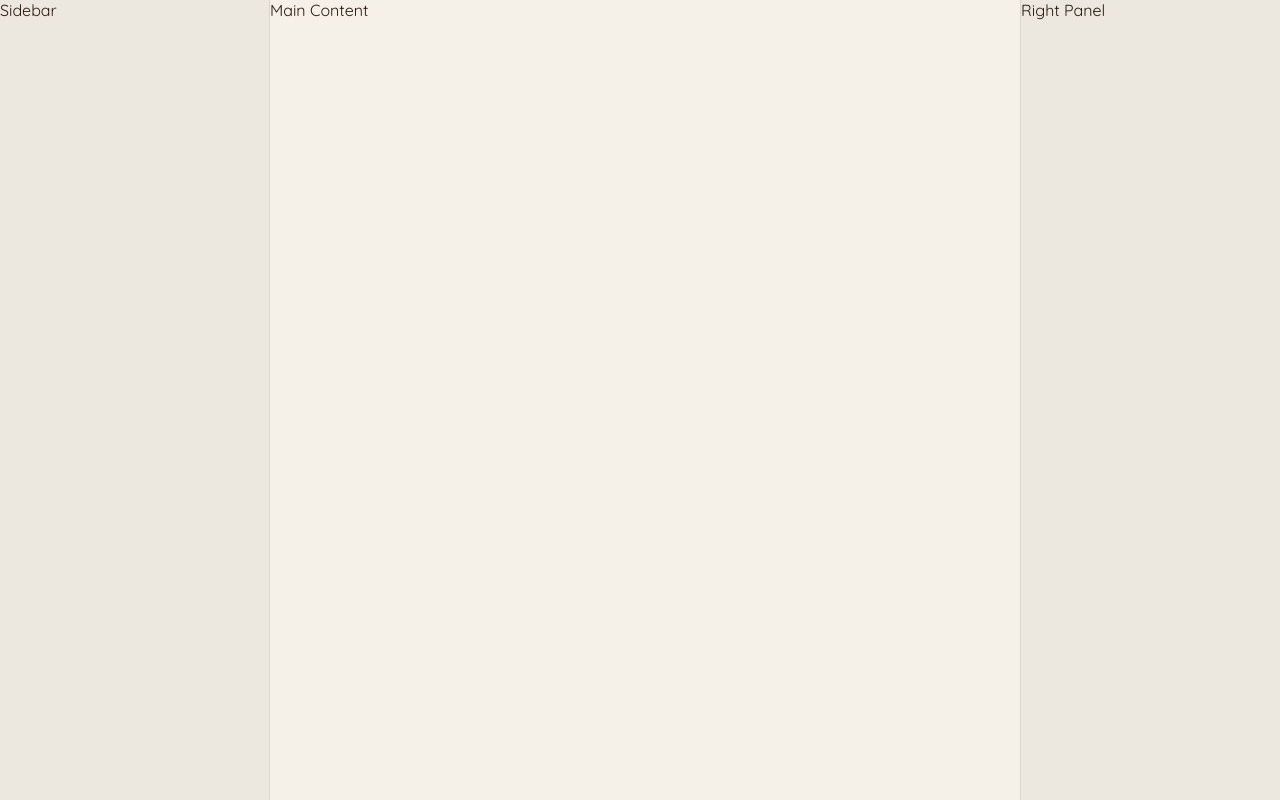
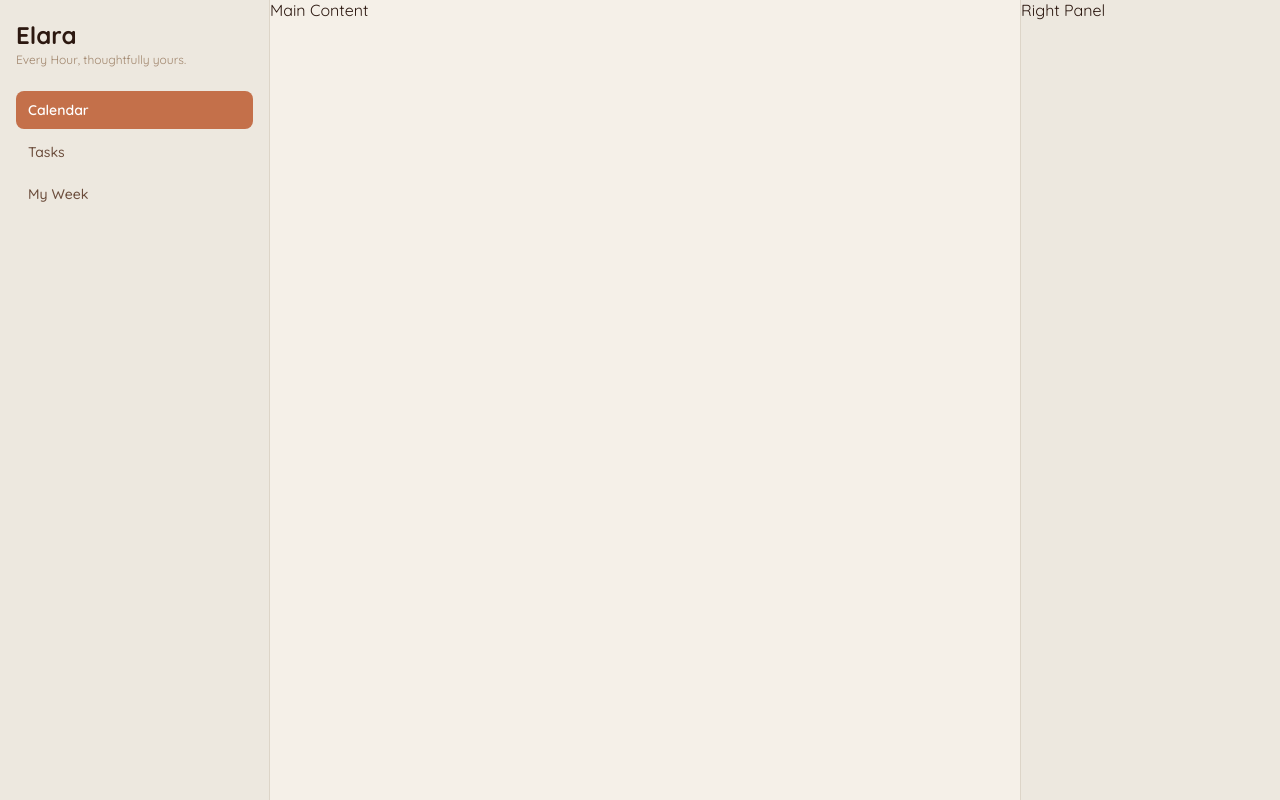
Before and after one commit to Tanishi29/elara-app, a React (Vite) app: page / in a window 1280 px wide. Built offline with nearby package versions, Linux system fonts and the light colour scheme.

Commit message:
added sidebar components and buttons

```diff
--- a/src/App.jsx
+++ b/src/App.jsx
@@ -122,13 +122,12 @@ function App() {
 export default App */
 
 import './App.css'
+import Sidebar from './components/Sidebar'
 
 function App() {
   return (
     <div className="app-container">
-      <aside className="sidebar">
-        Sidebar
-      </aside>
+      <Sidebar />
       <main className="main-content">
         Main Content
       </main>
--- /dev/null
+++ b/src/components/Sidebar.css
@@ -0,0 +1,57 @@
+.sidebar{
+    width: var(--sidebar-width);
+    background-color: var(--bg-secondary);
+    height: 100vh;
+    border-right: 1px solid var(--border);
+    flex-shrink: 0;
+    display: flex;
+    flex-direction: column;
+    padding: 20px 16px;
+}
+
+.sidebar-logo h1{
+    font-size: 24px;
+    font-weight: 700;
+    color: var(--text-primary);
+}
+
+.sidebar-logo p {
+    font-size: 12px;
+    color: var(--text-muted);
+    margin-top: 2px;
+}
+
+.sidebar-nav{
+    display: flex;
+    flex-direction: column;
+    gap: 4px;
+    margin-top: 24px;
+}
+
+.nav-btn{
+    display: flex;
+    align-items: center;
+    gap: 10px;
+    padding: 10px 12px;
+    border-radius: 8px;
+    border: none;
+    background: transparent;
+    color: var(--text-secondary);
+    font-family: 'Quicksand', sans-serif;
+    font-size: 14px;
+    font-weight: 500;
+    cursor: pointer;
+    transition: background-color 0.2s;
+
+}
+
+.nav-btn:hover{
+    background-color: var(--accent-light);
+    color: var(--text-primary);
+}
+
+.nav-btn.active{
+    background-color: var(--accent);
+    color: white;
+    font-weight: 600;
+}
--- /dev/null
+++ b/src/components/Sidebar.jsx
@@ -0,0 +1,41 @@
+import { useState } from 'react'
+import './Sidebar.css'
+
+function Sidebar() {
+    const [activePage, setActivePage] = useState('calendar')
+
+    return(
+        <aside className="sidebar">
+        <div className="sidebar-logo">
+        <h1> Elara</h1>
+        <p> Every Hour, thoughtfully yours.</p>
+        </div>
+
+        <nav className="sidebar-nav">
+            <button
+            className={`nav-btn ${activePage === 'calendar' ? 'active' : ''}`}
+          onClick={() => setActivePage('calendar')}
+            >
+            Calendar
+            </button>
+
+            <button
+            className={`nav-btn ${activePage === 'tasks' ? 'active' : ''}`}
+            onClick={() => setActivePage('tasks')}
+            >
+            Tasks
+            </button>
+
+            <button
+            className={`nav-btn ${activePage === 'myweek' ? 'active' : ''}`}
+            onClick={() => setActivePage('myweek')}
+            >
+            My Week
+            </button>
+
+        </nav>
+    </aside>
+    )
+}
+
+export default Sidebar
```
